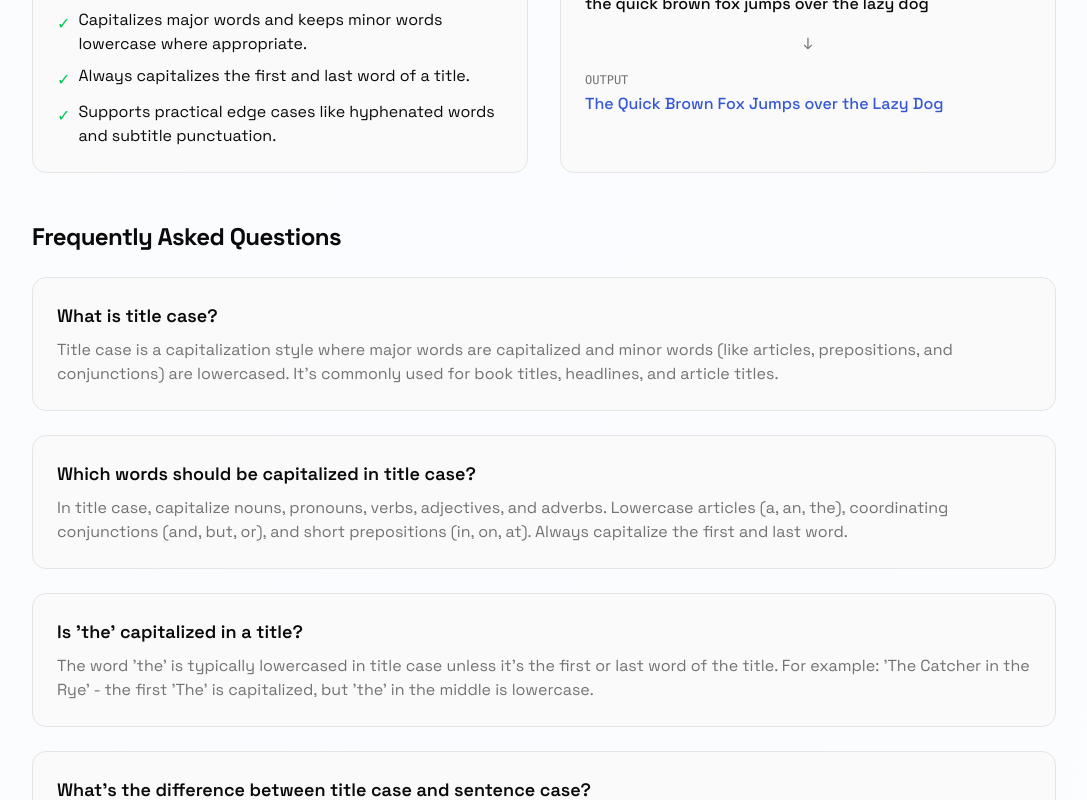
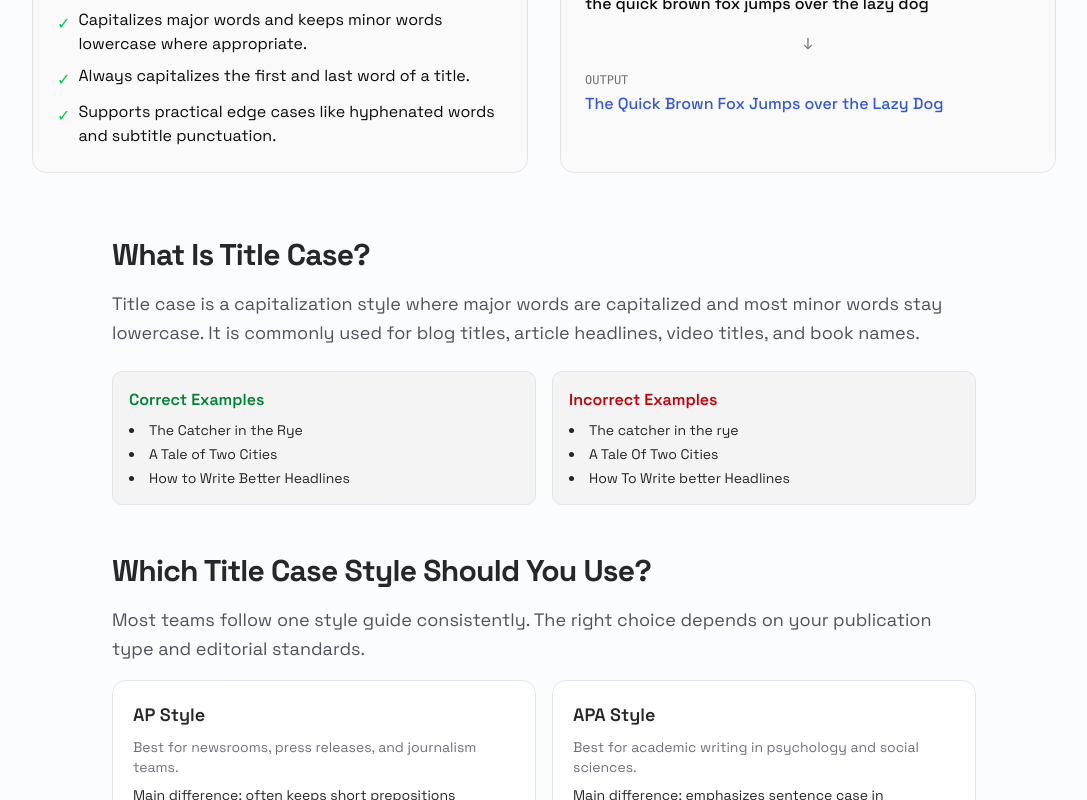
Before and after one commit to o-sorik/title-converter, a Next.js app: page / in a window 1280 px wide. Shown: the part 2000-2800 px from the top of the page, without its empty margins (96-1183 px from the left). Built offline with nearby package versions, Linux system fonts and the light colour scheme.

Commit message:
refactor: Relocate the FAQ section to `ContentSection` and apply `cursor-pointer` to interactive elements.

```diff
--- a/app/page.tsx
+++ b/app/page.tsx
@@ -137,24 +137,10 @@ export default async function Home({ searchParams }: HomePageProps) {
               </div>
             </div>
 
-            {/* FAQ Section */}
-            {config.faqs && config.faqs.length > 0 && (
-              <section className="mt-12">
-                <h2 id="faq" className="scroll-mt-20 text-2xl font-bold tracking-tight mb-6">Frequently Asked Questions</h2>
-                <div className="space-y-6">
-                  {config.faqs.map((faq, i) => (
-                    <div key={i} className="p-6 rounded-xl bg-zinc-50 dark:bg-zinc-900 border">
-                      <h3 className="text-lg font-semibold mb-2">{faq.question}</h3>
-                      <p className="text-muted-foreground">{faq.answer}</p>
-                    </div>
-                  ))}
-                </div>
-              </section>
-            )}
           </article>
           </ScrollReveal>
 
-          <ScrollReveal delay={50}><ContentSection /></ScrollReveal>
+          <ScrollReveal delay={50}><ContentSection faqs={config.faqs} /></ScrollReveal>
         </div>
       </main>
 
--- a/components/blog/article/article-main-content.tsx
+++ b/components/blog/article/article-main-content.tsx
@@ -108,10 +108,10 @@ export function ArticleMainContent({
           </div>
           <div className="flex items-center gap-2">
             <span className="text-xs font-semibold text-slate-500 dark:text-zinc-400">Helpful?</span>
-            <button type="button" className="rounded-lg border border-slate-200 px-2 py-1 text-xs hover:bg-emerald-50 dark:border-zinc-700 dark:hover:bg-emerald-500/15">
+            <button type="button" className="cursor-pointer rounded-lg border border-slate-200 px-2 py-1 text-xs hover:bg-emerald-50 dark:border-zinc-700 dark:hover:bg-emerald-500/15">
               👍
             </button>
-            <button type="button" className="rounded-lg border border-slate-200 px-2 py-1 text-xs hover:bg-rose-50 dark:border-zinc-700 dark:hover:bg-rose-500/15">
+            <button type="button" className="cursor-pointer rounded-lg border border-slate-200 px-2 py-1 text-xs hover:bg-rose-50 dark:border-zinc-700 dark:hover:bg-rose-500/15">
               👎
             </button>
           </div>
--- a/components/blog/article/faq-accordion.tsx
+++ b/components/blog/article/faq-accordion.tsx
@@ -23,7 +23,7 @@ export function FAQAccordion({ items, heading = "Frequently Asked Questions" }:
         <Accordion type="multiple">
           {items.map((item, index) => (
             <AccordionItem key={index} value={`faq-${index}`}>
-              <AccordionTrigger className="text-left text-sm font-semibold text-slate-900 dark:text-zinc-100">
+              <AccordionTrigger className="cursor-pointer text-left text-sm font-semibold text-slate-900 dark:text-zinc-100">
                 {item.question}
               </AccordionTrigger>
               <AccordionContent>
--- a/components/content-section.tsx
+++ b/components/content-section.tsx
@@ -1,6 +1,15 @@
 import Link from "next/link"
 
-export function ContentSection() {
+interface FAQ {
+  question: string
+  answer: string
+}
+
+interface ContentSectionProps {
+  faqs?: FAQ[]
+}
+
+export function ContentSection({ faqs }: ContentSectionProps) {
     const lastUpdated = "February 8, 2026"
 
     return (
@@ -145,6 +154,20 @@ export function ContentSection() {
                 </div>
             </div>
 
+            {faqs && faqs.length > 0 && (
+                <div className="space-y-4">
+                    <h2 id="faq" className="scroll-mt-20 text-3xl font-bold tracking-tight">Frequently Asked Questions</h2>
+                    <div className="space-y-6">
+                        {faqs.map((faq, i) => (
+                            <div key={i} className="p-6 rounded-xl bg-zinc-50 dark:bg-zinc-900 border">
+                                <h3 className="text-lg font-semibold mb-2">{faq.question}</h3>
+                                <p className="text-zinc-600 dark:text-zinc-400">{faq.answer}</p>
+                            </div>
+                        ))}
+                    </div>
+                </div>
+            )}
+
             <div className="space-y-4">
                 <h2 className="text-3xl font-bold tracking-tight">Explore Related Tools</h2>
                 <p className="text-lg leading-relaxed text-zinc-600 dark:text-zinc-400">
--- a/components/text-converter.tsx
+++ b/components/text-converter.tsx
@@ -725,7 +725,7 @@ export function TextConverter({
                                     type="button"
                                     onClick={handleReportTitleStyleError}
                                     aria-label="Report title style issue"
-                                    className="inline-flex items-center gap-1 text-xs text-muted-foreground/60 hover:text-muted-foreground underline-offset-4 hover:underline"
+                                    className="inline-flex cursor-pointer items-center gap-1 text-xs text-muted-foreground/60 hover:text-muted-foreground underline-offset-4 hover:underline"
                                 >
                                     <IconBug className="h-3 w-3" />
                                     <span>Report error</span>
```
Also changed, not shown: 1 other file (tests, documents, lock files or other folders).
